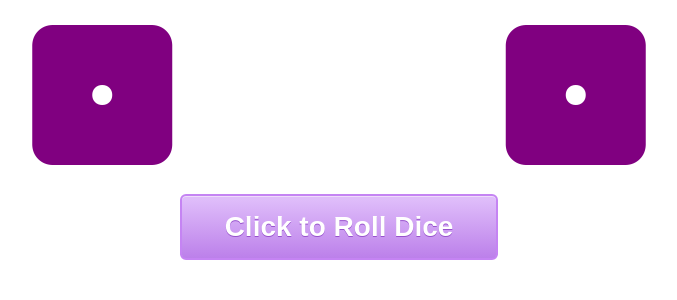
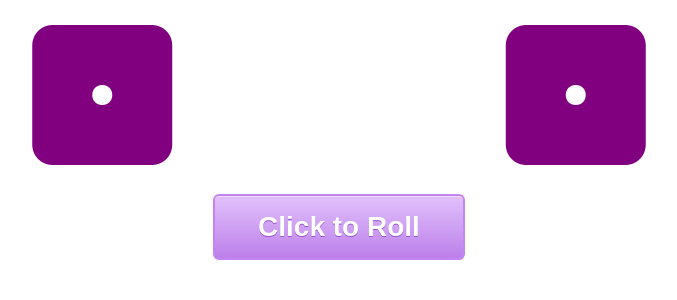
Before and after one commit to JosueJMartinez/dice-roller, a React (Create React App) app: page / in a window 1280 px wide. Shown: the top 300 px of the page, without its empty margins (301-978 px from the left). Built offline with nearby package versions, Linux system fonts and the light colour scheme.

Commit message:
Updated button text

```diff
--- a/src/components/RollDice.jsx
+++ b/src/components/RollDice.jsx
@@ -32,7 +32,7 @@ export default class RollDice extends Component {
 					className="RollDice-myButton"
 					disabled={this.state.isClicked}
 				>
-					{this.state.isClicked ? 'Rolling Dice' : 'Click to Roll Dice'}
+					{this.state.isClicked ? 'Rolling...' : 'Click to Roll'}
 				</button>
 			</div>
 		);
```
